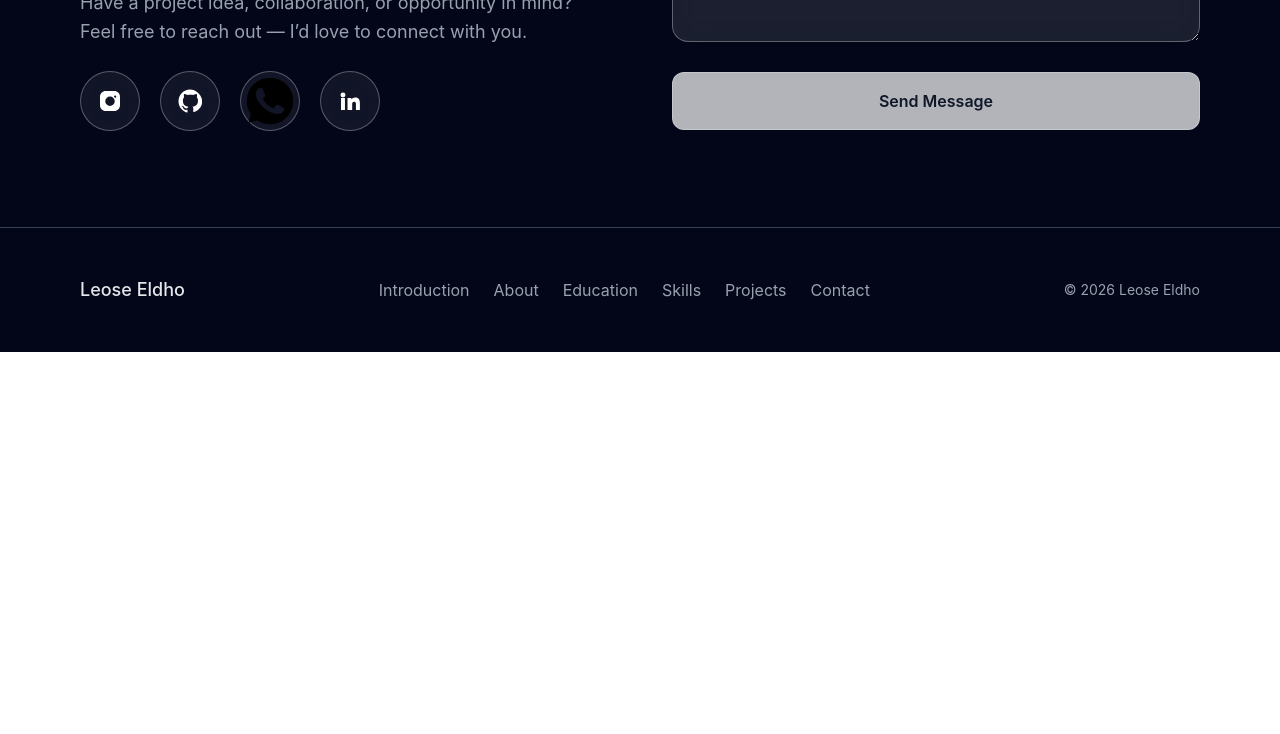
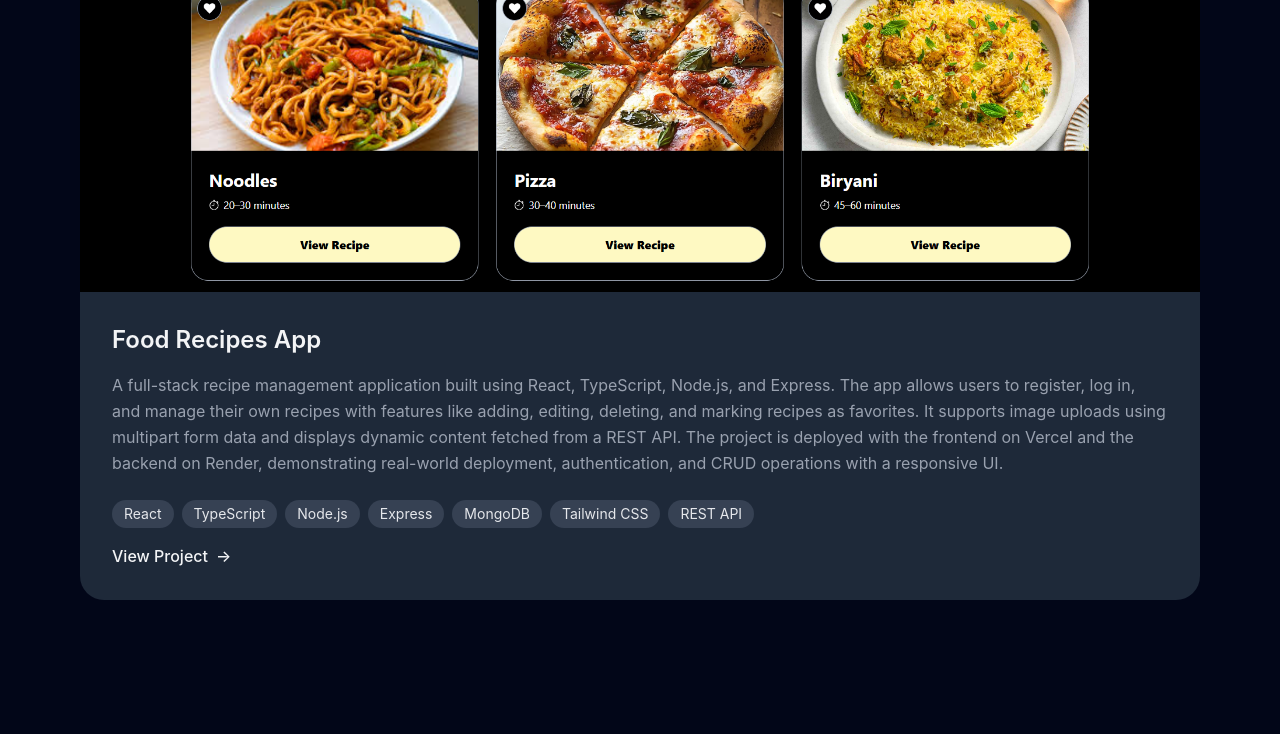
Before and after one commit to LeoseEldho/Portfolio, a React (Vite) app: page / in a window 1280 px wide. Shown: the part 10836-11570 px from the top of the page. Before the commit the page ends 11188 px from the top, so only its background shows below. Built offline with nearby package versions, Linux system fonts and the light colour scheme.

Commit message:
add Recipe Project

```diff
--- a/src/constants.ts
+++ b/src/constants.ts
@@ -16,6 +16,7 @@ import movie from "./assets/Project/movie.png";
 import flipkart from "./assets/Project/filpkart.png";
 import loginPage from "./assets/Project/LoginPage.png";
 import whatapp from "./assets/logo/whatsapp-svgrepo-com.png";
+import recipeImage from './assets/Project/Recipe.png'
 
 export const details = [
   {
@@ -190,4 +191,12 @@ export const project = [
     ],
     link: "https://login-page-liard-ten.vercel.app",
   },
+  {
+  image: recipeImage,
+  name: "Food Recipes App",
+  details:
+    "A full-stack recipe management application built using React, TypeScript, Node.js, and Express. The app allows users to register, log in, and manage their own recipes with features like adding, editing, deleting, and marking recipes as favorites. It supports image uploads using multipart form data and displays dynamic content fetched from a REST API. The project is deployed with the frontend on Vercel and the backend on Render, demonstrating real-world deployment, authentication, and CRUD operations with a responsive UI.",
+  stack: ["React", "TypeScript", "Node.js", "Express", "MongoDB", "Tailwind CSS", "REST API"],
+  link: "https://food-recipes-gh5z.vercel.app",
+}
 ];
```
Also changed, not shown: src/assets/Project/Recipe.png (added).
